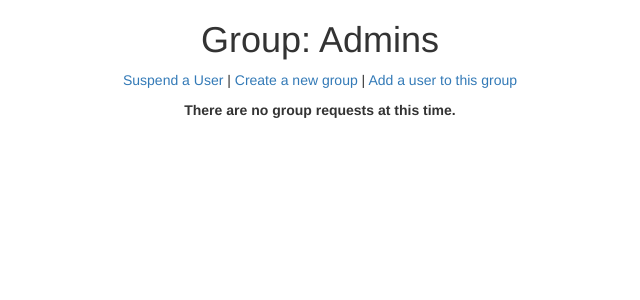
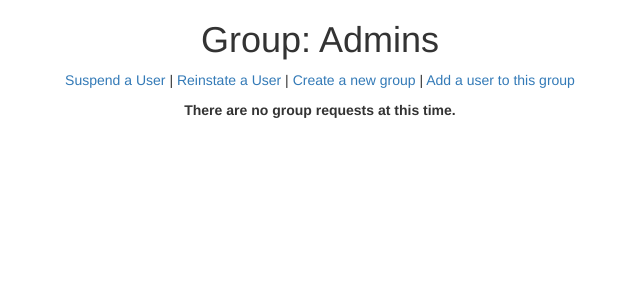
Before and after one commit to cephalopodMD/SecureWitness, a Django app: page /app/group/1/ in a window 1280 px wide. Shown: the part 52-352 px from the top of the page, without its empty margins (320-960 px from the left). Run offline with Django 3.2, Linux system fonts and the light colour scheme; a user stored in the database is signed in; parts of the project's set-up code (start-up, migrations or seed data) failed here and were passed over; some libraries are stand-ins or nearby versions.

Commit message:
Added option to reinstate inactive users

```diff
--- a/app/urls.py
+++ b/app/urls.py
@@ -54,5 +54,6 @@ urlpatterns = patterns('',
                            name='confirm request'),
                        url(r'^request/(?P<request_id>[\w\-]+)/delete/$', views.delete_request, name='delete request'),
                        url(r'^suspend-user/$', views.suspend_user, name='suspend user'),
+                       url(r'^reinstate-user/$', views.unsuspend_user, name='unsuspend user'),
                        url(r'^enable/$', views.enable, name='enable'),
 )
--- a/app/views.py
+++ b/app/views.py
@@ -15,7 +15,8 @@ from SecureWitness import settings
 from django.db.models import Q
 
 
-def normalize_query(query_string, findterms=re.compile(r'"([^"]+)"|(\S+)').findall,normspace=re.compile(r'\s{2,}').sub):
+def normalize_query(query_string, findterms=re.compile(r'"([^"]+)"|(\S+)').findall,
+                    normspace=re.compile(r'\s{2,}').sub):
     return [normspace(' ', (t[0] or t[1]).strip()) for t in findterms(query_string)]
 
 
@@ -98,7 +99,7 @@ def register(request):
             send_mail(subject, message, from_email, to_list, fail_silently=True)
             # Create a folder for the user in the file system
             try:
-                os.mkdir(os.path.join(settings.MEDIA_ROOT,currUser.username))
+                os.mkdir(os.path.join(settings.MEDIA_ROOT, currUser.username))
             except OSError as e:
                 if e.errno != errno.EEXIST:
                     raise e
@@ -122,7 +123,7 @@ def enable(request):
             password_str = request.POST.get('password', None)
             entered_user = User.objects.filter(username=user_str).first()
             regstr = Registration.objects.filter(user=entered_user, key=key_str).first()
-            currUser = authenticate(username=user_str,password=password_str)
+            currUser = authenticate(username=user_str, password=password_str)
             if currUser:
                 if regstr:
                     regstr.delete()
@@ -236,10 +237,29 @@ def suspend_user(request):
     else:
         form = GroupUserForm()
         # Option to remove only members belonging to the group
-        form.fields['user'].queryset = User.objects.all().exclude(
-            id__in=adminGroup.user_set.all().values_list('id', flat=True))
+        form.fields['user'].queryset = User.objects.all().exclude(id__in=adminGroup.user_set.all().values_list('id', flat=True)).exclude(is_active=False)
 
     return render(request, 'app/suspend_user.html', {'form': form, 'user': currUser})
+
+@login_required
+def unsuspend_user(request):
+    currUser = request.user
+    adminGroup = Group.objects.filter(id=1).first()
+    if not is_admin(currUser):
+        return render(request, 'app/access_denied.html', {})
+
+    if request.method == 'POST':
+        userID = request.POST.get('user', None)
+        user = User.objects.filter(id=userID).first()
+        user.is_active = True
+        user.save()
+        return HttpResponseRedirect('/app/group/1/')
+    else:
+        form = GroupUserForm()
+        # Option to remove only members belonging to the group
+        form.fields['user'].queryset = User.objects.filter(is_active=False)
+
+    return render(request, 'app/suspend_user.html', {'form': form, 'user': currUser, 'unsuspend': True})
 
 
 @login_required
@@ -287,12 +307,12 @@ def add_folder(request, user_name_slug):
             folder.save()
             # Create a corresponding folder in the file system
             try:
-                os.mkdir(os.path.join(settings.MEDIA_ROOT,currUser.username,folder.name))
+                os.mkdir(os.path.join(settings.MEDIA_ROOT, currUser.username, folder.name))
             except OSError as e:
                 if e.errno != errno.EEXIST:
                     raise e
                 pass
-            return HttpResponseRedirect('/app/user/'+user_name_slug+'/')
+            return HttpResponseRedirect('/app/user/' + user_name_slug + '/')
         else:
             print(form.errors)
     else:
@@ -602,7 +622,10 @@ def copy_report(request, user_name_slug, report_slug):
                 return HttpResponseRedirect('/app/user/' + user_name_slug + '/folder/' + folderSlug)
     else:
         form = CopyMoveReportForm()
-        form.fields['dest'].queryset = Folder.objects.filter(user=currUser)
+        if report.folder:
+            form.fields['dest'].queryset = Folder.objects.filter(user=currUser).exclude(id=report.folder.id)
+        else:
+            form.fields['dest'].queryset = Folder.objects.filter(user=currUser)
 
     return render(request, 'app/copymove_report.html', {'form': form, 'user': currUser, 'report': report})
 
@@ -662,7 +685,10 @@ def move_report(request, user_name_slug, report_slug):
 
     else:
         form = CopyMoveReportForm()
-        form.fields['dest'].queryset = Folder.objects.filter(user=currUser)
+        if report.folder:
+            form.fields['dest'].queryset = Folder.objects.filter(user=currUser).exclude(id=report.folder.id)
+        else:
+            form.fields['dest'].queryset = Folder.objects.filter(user=currUser)
 
     return render(request, 'app/copymove_report.html', {'form': form, 'user': currUser, 'report': report, 'move': True})
 
--- a/templates/app/group.html
+++ b/templates/app/group.html
@@ -65,6 +65,8 @@
     <p style="text-align: center">
         <a href="/app/suspend-user/">Suspend a User</a>
         |
+        <a href="/app/reinstate-user/">Reinstate a User</a>
+        |
         <a href="/app/add_group/">Create a new group</a>
         |
         <a href="/app/group/{{ group.id }}/add_to_group/">Add a user to this group</a>
```
Also changed, not shown: templates/app/suspend_user.html (+12 -2 lines), db.sqlite3.
